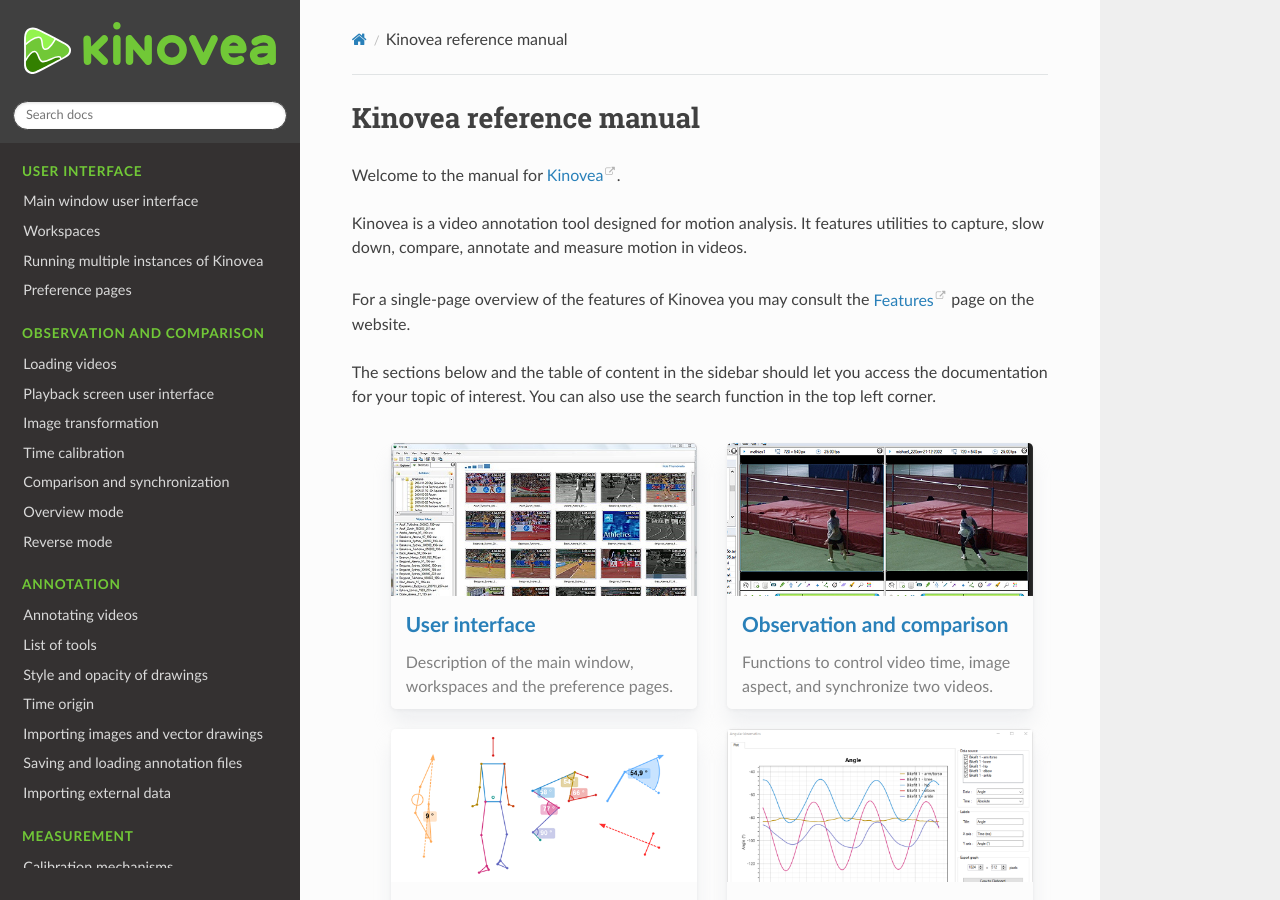
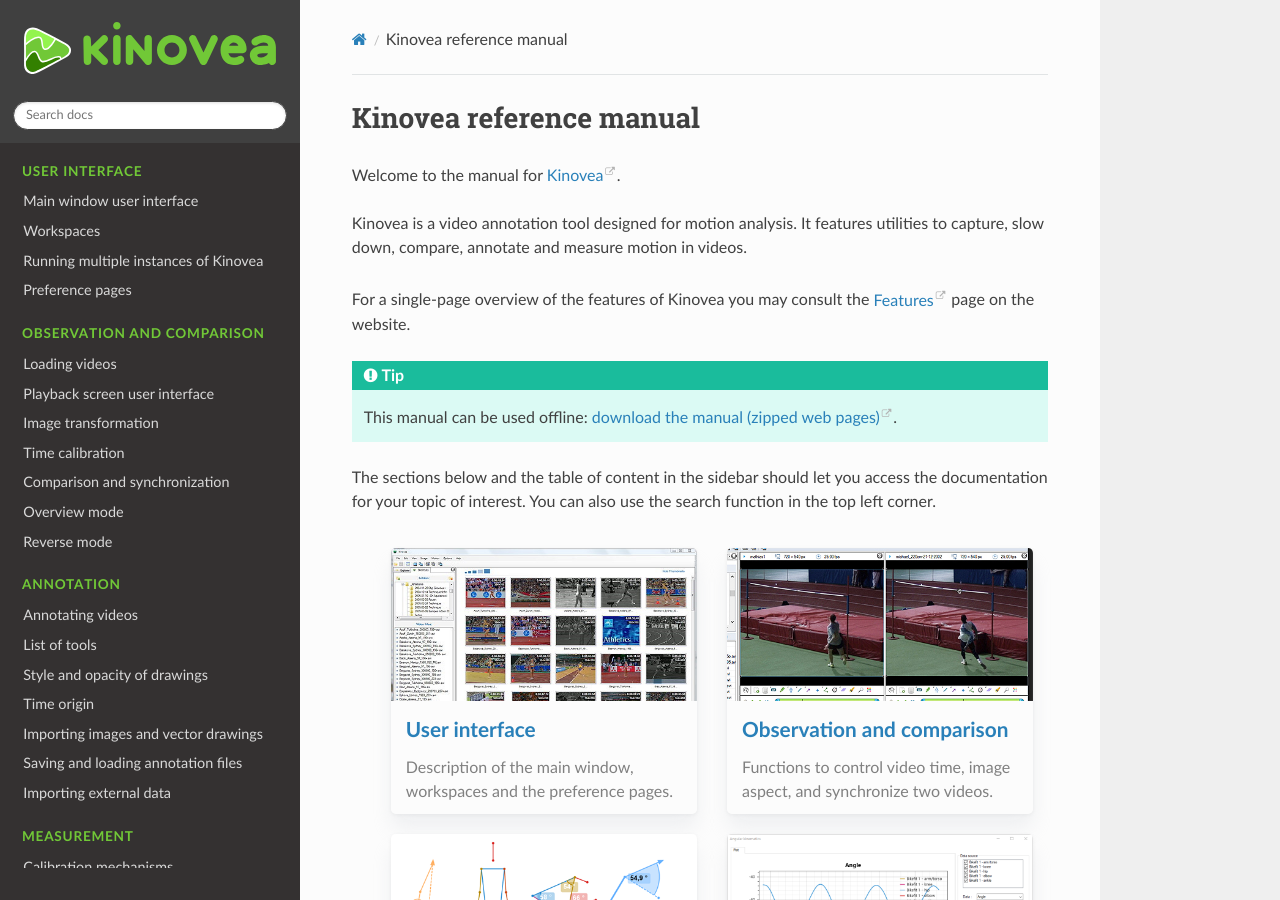
Before and after one commit to Kinovea/kinovea-docs, a Sphinx documentation site: the page built from source/index.rst, in a window 1280 px wide and 900 px high. Built offline with Sphinx 7.4.7 and the Read the Docs theme 2.0.0, drawn with Linux system fonts in a browser that asks for light colours.

Commit message:
Update version number and minor changes.

```diff
--- a/source/annotation/annotation_files.rst
+++ b/source/annotation/annotation_files.rst
@@ -11,7 +11,7 @@ Saving annotations
 To save the current annotations use the menu :menuselection:`File --> Save` or the shortcut :kbd:`CTRL` + :kbd:`S`.
 
 .. tip:: Save the annotation file with the same name as the video to have it automatically loaded the next time you open the video in Kinovea.
-    This is known as a "sidecar" file, for example: "video.mp4" -> "video.kva". This is the default option when saving.
+    This is known as a "sidecar" file, for example :file:`video.mp4` and :file:`video.kva`. This is the default option when saving.
 
 Loading annotations
 -------------------
--- a/source/conf.py
+++ b/source/conf.py
@@ -21,7 +21,7 @@ copyright = '2021, Kinovea documentation authors (CC0 1.0)'
 author = 'Kinovea documentation authors'
 
 # The full version, including alpha/beta/rc tags
-release = '0.9.4'
+release = '0.9.5'
 
 
 # -- General configuration ---------------------------------------------------
@@ -74,21 +74,26 @@ pdf_documents = [('index', u'kinoveadoc', u'Kinovea documentation', u'Kinovea co
 
 # EPUB Output
 epub_theme = "sphinx_rtd_theme"
+#epub_theme = 'epub'
 
 # Bibliographic Dublin Core info.
+
+epub_description = "Kinovea reference manual"
+epub_publisher = "Kinovea"
 epub_title = project
 epub_author = author
-epub_publisher = author
 epub_copyright = copyright
 
-# The unique identifier of the text. This can be a ISBN number
-# or the project homepage.
-#
-# epub_identifier = ''
-
-# A unique identification for the text.
-#
-# epub_uid = ''
+# The cover page information. This is a tuple containing the filenames of
+# the cover image and the html template.
+#epub_cover = ('_static/cover.png', 'epub-cover.html')
+epub_css_files = ['css/kinovea.css']
 
 # A list of files that should not be packed into the epub file.
 epub_exclude_files = ['search.html']
+
+# The depth of the table of contents in the file toc.ncx.
+epub_tocdepth = 2
+
+# Control whether to display URL addresses.
+epub_show_urls = 'no'
--- a/source/index.rst
+++ b/source/index.rst
@@ -8,6 +8,9 @@ Kinovea is a video annotation tool designed for motion analysis.
 It features utilities to capture, slow down, compare, annotate and measure motion in videos.
 
 For a single-page overview of the features of Kinovea you may consult the `Features <https://www.kinovea.org/features.html>`__ page on the website.
+
+.. tip::
+    This manual can be used offline: `download the manual (zipped web pages) <Kinovea-Manual-0.9.5.zip>`__.
 
 The sections below and the table of content in the sidebar should let you access the documentation for your topic of interest.
 You can also use the search function in the top left corner.
```
